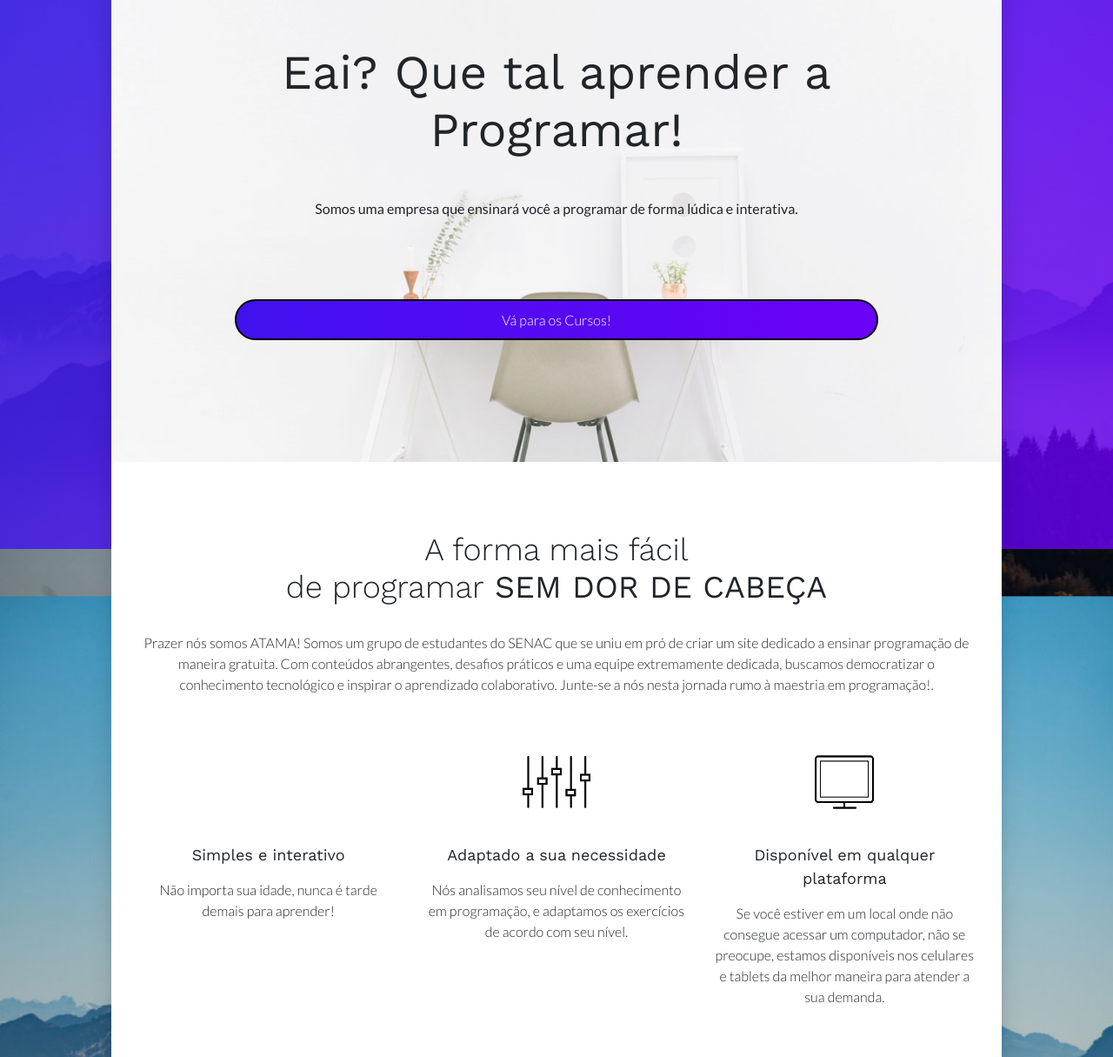
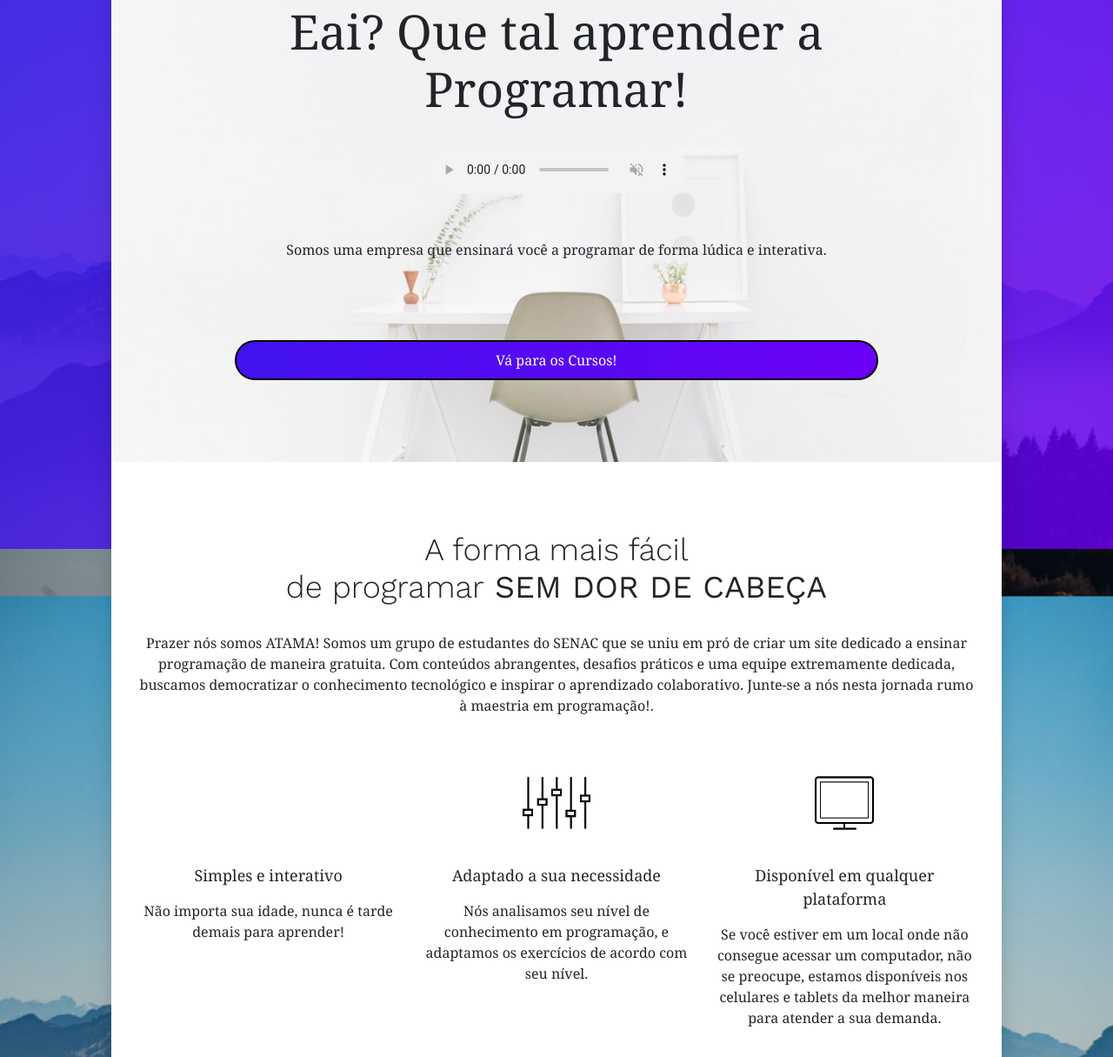
Before and after one commit to Davidson0109/Atama.in, a plain HTML site: page index.html in a window 1280 px wide. Shown: the part 169-1384 px from the top of the page at 87% size. Drawn offline with nearby package versions, Linux system fonts and the light colour scheme; some icons are missing.

Commit message:
Update index.html

```diff
--- a/index.html
+++ b/index.html
@@ -47,7 +47,7 @@
                 </li>
 
                 <li class="nav-item">
-                    <a class="nav-link" href="telacadastro.php"><strong>Cadastre-se</strong></a>
+                    <a class="nav-link" href="telacadastro.html"><strong>Cadastre-se</strong></a>
                 </li>
             </ul>
         </div>
@@ -55,16 +55,18 @@
 
 </nav>		<div class="jumbotron d-flex align-items-center" style="background-image: url(img/hero-2.jpg)">
   <div class="container text-center">
-    <h1 style="margin-top: 2%;" class="display-2 mb-4"><strong>Eai? Que tal aprender a Programar!</strong></h1>
 
-    <p style="margin-top: 5%;"> <strong>
+
+    <h1 style="margin-top: 2%; font-family: Georgia, 'Times New Roman', Times, serif;" class="display-2 mb-4">Eai? Que tal aprender a Programar!</h1>   <audio src="audio/01.ogg" autoplay controls muted  style="margin-top: 2%;"></audio>
+
+    <p style="margin-top: 5%; font-family: Georgia, 'Times New Roman', Times, serif;"> <strong>
         Somos uma empresa que ensinará você a programar de forma lúdica e interativa.
     </strong> </p>
 
 
         <a class="nav-link" href="Cursos.html" style="border: black; border-width: 2px; box-shadow: #f12711 ; border-radius: 30px; border-style: solid; padding: 1% ;margin-left: 10%; margin-right: 10%; margin-top: 10%; border-radius: -10%; background: #f12711;
         background: -webkit-linear-gradient(to right, #2f7ff7, #022ef3);
-        background: linear-gradient(to right, #4112ee, #6b00f7); color: white;">
+        background: linear-gradient(to right, #4112ee, #6b00f7); color: white; font-family: Georgia, 'Times New Roman', Times, serif;" >
         Vá para os Cursos!</a>
   </div>
 </div>
@@ -73,28 +75,28 @@
         <div class="section-content">
             <div class="title-wrap">
                 <h2 class="section-title">A forma mais fácil <br>de programar<b> SEM DOR DE CABEÇA</b></h2>
-                <p class="section-sub-title"> Prazer nós somos ATAMA! Somos um grupo de estudantes do SENAC que se uniu em pró de criar um site dedicado a ensinar programação de maneira gratuita. Com conteúdos abrangentes, desafios práticos e uma equipe extremamente dedicada, buscamos democratizar o conhecimento tecnológico e inspirar o aprendizado colaborativo. Junte-se a nós nesta jornada rumo à maestria em programação!.</p>
+                <p class="section-sub-title" style="font-family: Georgia, 'Times New Roman', Times, serif;"> Prazer nós somos ATAMA! Somos um grupo de estudantes do SENAC que se uniu em pró de criar um site dedicado a ensinar programação de maneira gratuita. Com conteúdos abrangentes, desafios práticos e uma equipe extremamente dedicada, buscamos democratizar o conhecimento tecnológico e inspirar o aprendizado colaborativo. Junte-se a nós nesta jornada rumo à maestria em programação!.</p>
             </div>
 
             <div class="row text-center">
                 <div class="col-md-4 col-sm-6 ">
                     <img class="rounded-circle" src="icons/animat-checkmark.gif" alt="Generic placeholder image" width="140" height="140">
-                    <h5 class="mb-4">Simples e interativo</h5>
-                    <p>Não importa sua idade, nunca é tarde demais para aprender!</p>
+                    <h5 class="mb-4" style="font-family: Georgia, 'Times New Roman', Times, serif;">Simples e interativo</h5>
+                    <p  style="font-family: Georgia, 'Times New Roman', Times, serif;">Não importa sua idade, nunca é tarde demais para aprender!</p>
 
                 </div>
                 <!-- /.col-md-4 col-sm-6  -->
                 <div class="col-md-4 col-sm-6 ">
                     <img class="rounded-circle" src="icons/animat-customize.gif" alt="Generic placeholder image" width="140" height="140">
-                    <h5 class="mb-4">Adaptado a sua necessidade</h5>
-                    <p>Nós analisamos seu nível de conhecimento em programação, e adaptamos os exercícios de acordo com seu nível.</p>
+                    <h5 class="mb-4"  style="font-family: Georgia, 'Times New Roman', Times, serif;">Adaptado a sua necessidade</h5>
+                    <p  style="font-family: Georgia, 'Times New Roman', Times, serif;">Nós analisamos seu nível de conhecimento em programação, e adaptamos os exercícios de acordo com seu nível.</p>
 
                 </div>
                 <!-- /.col-md-4 col-sm-6  -->
                 <div class="col-md-4 col-sm-6 ">
                     <img class="rounded-circle" src="icons/animat-responsive.gif" alt="Generic placeholder image" width="140" height="140">
-                    <h5 class="mb-4">Disponível em qualquer plataforma</h5>
-                    <p>Se você estiver em um local onde não consegue acessar um computador, não se preocupe, estamos disponíveis nos celulares e tablets da melhor maneira para atender a sua demanda. </p>
+                    <h5 class="mb-4"  style="font-family: Georgia, 'Times New Roman', Times, serif;">Disponível em qualquer plataforma</h5>
+                    <p  style="font-family: Georgia, 'Times New Roman', Times, serif;">Se você estiver em um local onde não consegue acessar um computador, não se preocupe, estamos disponíveis nos celulares e tablets da melhor maneira para atender a sua demanda. </p>
                 </div>
                 <!-- /.col-md-4 col-sm-6  -->
             </div>
```
